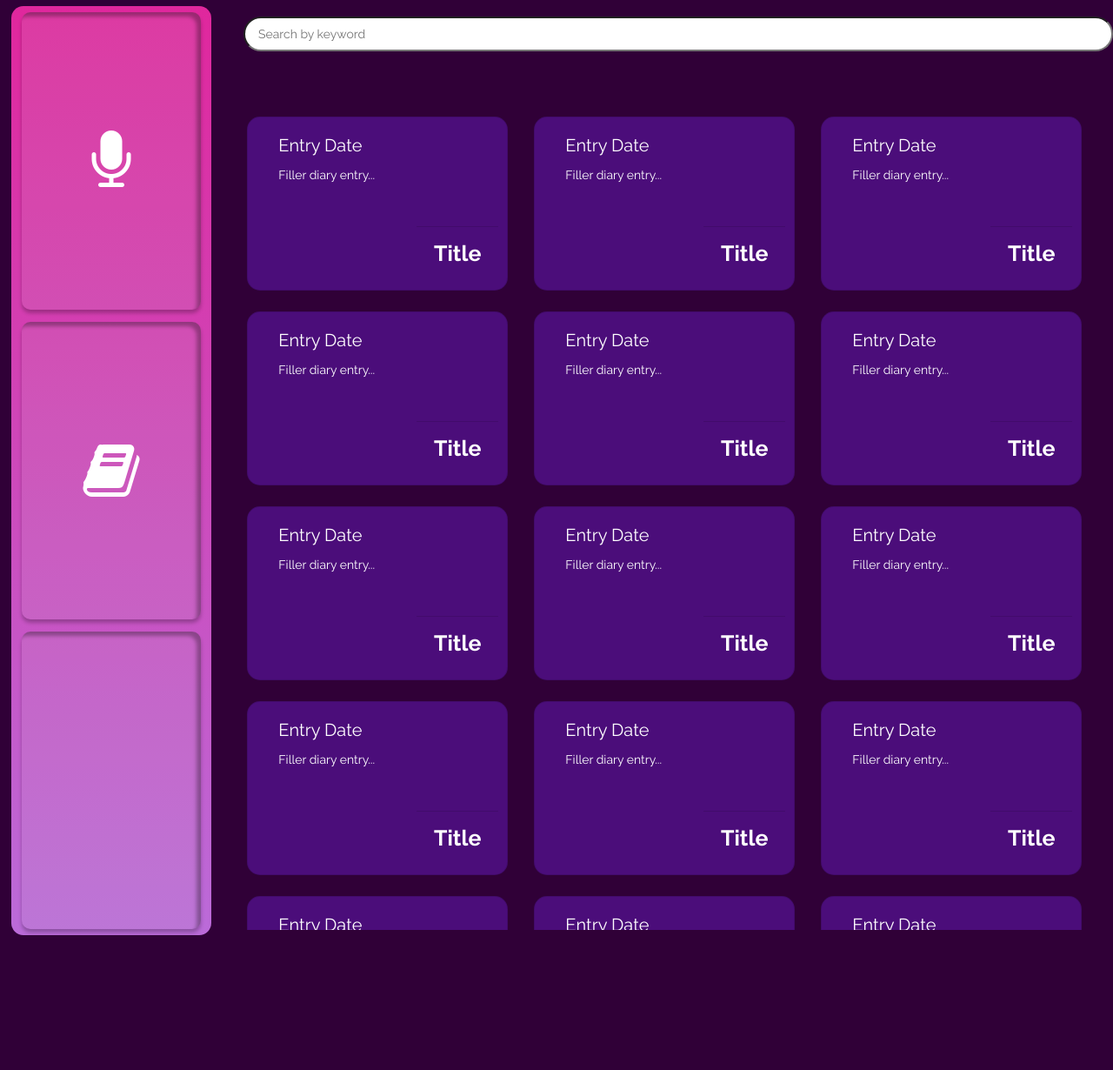
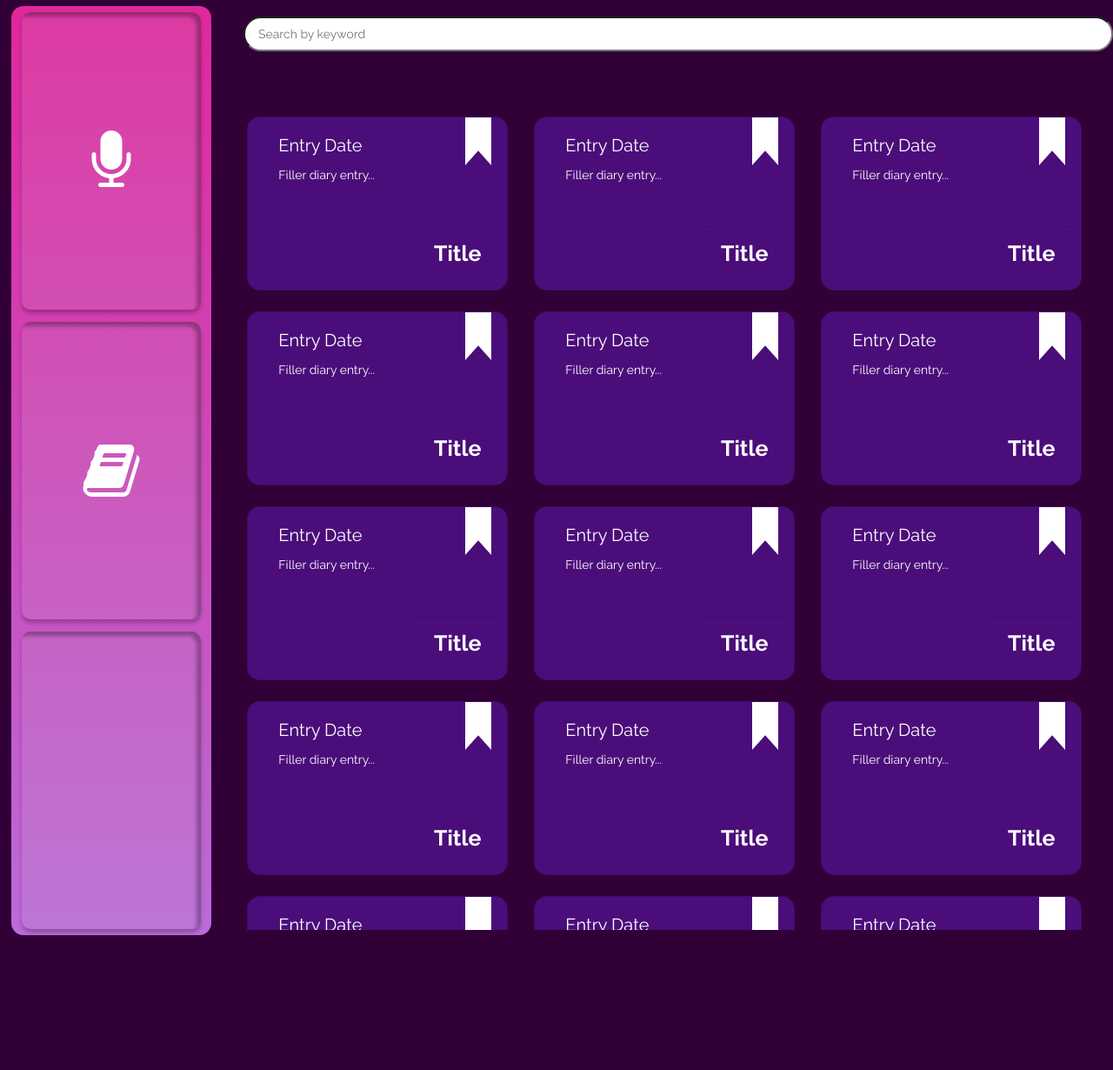
Before and after one commit to jacquelynchow/pennappsxxi, a Flask app: page /entries in a window 1280 px wide. Shown: the part 106-1336 px from the top of the page at 87% size. Run offline with Flask 2, Linux system fonts and the light colour scheme; some libraries are stand-ins or nearby versions.

Commit message:
added bookmark svg

```diff
--- a/app/static/styles/styles.css
+++ b/app/static/styles/styles.css
@@ -424,3 +424,8 @@ main#recording-space {
   text-align: left;
   padding-left: 5px;
 }
+
+.bookmark {
+  position: absolute;
+  left: 250px;
+}
--- a/app/templates/entries.html
+++ b/app/templates/entries.html
@@ -21,6 +21,11 @@
 
         <div class="card-deck">
             <div class="card text-center">
+                <div class="bookmark">
+                    <svg width="30" height="55" viewBox="0 0 30 55" fill="none" xmlns="http://www.w3.org/2000/svg">
+                        <path d="M0 0V55L15 38.2422L30 55V0H0Z" fill="white"/>
+                    </svg>
+                </div>
                 <div class="card-block">
                     <h4 class="card-title">Entry Date</h4>
                     <p class="card-text">
@@ -33,6 +38,11 @@
             </div>
 
             <div class="card text-center">
+                <div class="bookmark">
+                    <svg width="30" height="55" viewBox="0 0 30 55" fill="none" xmlns="http://www.w3.org/2000/svg">
+                        <path d="M0 0V55L15 38.2422L30 55V0H0Z" fill="white"/>
+                    </svg>
+                </div>
                 <div class="card-block">
                     <h4 class="card-title">Entry Date</h4>
                     <p class="card-text">
@@ -45,6 +55,11 @@
             </div>
 
             <div class="card text-center">
+                <div class="bookmark">
+                    <svg width="30" height="55" viewBox="0 0 30 55" fill="none" xmlns="http://www.w3.org/2000/svg">
+                        <path d="M0 0V55L15 38.2422L30 55V0H0Z" fill="white"/>
+                    </svg>
+                </div>
                 <div class="card-block">
                     <h4 class="card-title">Entry Date</h4>
                     <p class="card-text">
@@ -58,6 +73,11 @@
         </div>
         <div class="card-deck mt-4">
             <div class="card text-center">
+                <div class="bookmark">
+                    <svg width="30" height="55" viewBox="0 0 30 55" fill="none" xmlns="http://www.w3.org/2000/svg">
+                        <path d="M0 0V55L15 38.2422L30 55V0H0Z" fill="white"/>
+                    </svg>
+                </div>
                 <div class="card-block">
                     <h4 class="card-title">Entry Date</h4>
                     <p class="card-text">
@@ -70,6 +90,11 @@
             </div>
 
             <div class="card text-center">
+                <div class="bookmark">
+                    <svg width="30" height="55" viewBox="0 0 30 55" fill="none" xmlns="http://www.w3.org/2000/svg">
+                        <path d="M0 0V55L15 38.2422L30 55V0H0Z" fill="white"/>
+                    </svg>
+                </div>
                 <div class="card-block">
                     <h4 class="card-title">Entry Date</h4>
                     <p class="card-text">
@@ -81,6 +106,11 @@
                 </div>
             </div>
             <div class="card text-center">
+                <div class="bookmark">
+                    <svg width="30" height="55" viewBox="0 0 30 55" fill="none" xmlns="http://www.w3.org/2000/svg">
+                        <path d="M0 0V55L15 38.2422L30 55V0H0Z" fill="white"/>
+                    </svg>
+                </div>
                 <div class="card-block">
                     <h4 class="card-title">Entry Date</h4>
                     <p class="card-text">
@@ -94,6 +124,11 @@
         </div>
         <div class="card-deck mt-4">
             <div class="card text-center">
+                <div class="bookmark">
+                    <svg width="30" height="55" viewBox="0 0 30 55" fill="none" xmlns="http://www.w3.org/2000/svg">
+                        <path d="M0 0V55L15 38.2422L30 55V0H0Z" fill="white"/>
+                    </svg>
+                </div>
                 <div class="card-block">
                     <h4 class="card-title">Entry Date</h4>
                     <p class="card-text">
@@ -106,6 +141,11 @@
             </div>
 
             <div class="card text-center">
+                <div class="bookmark">
+                    <svg width="30" height="55" viewBox="0 0 30 55" fill="none" xmlns="http://www.w3.org/2000/svg">
+                        <path d="M0 0V55L15 38.2422L30 55V0H0Z" fill="white"/>
+                    </svg>
+                </div>
                 <div class="card-block">
                     <h4 class="card-title">Entry Date</h4>
                     <p class="card-text">
@@ -117,6 +157,11 @@
                 </div>
             </div>
             <div class="card text-center">
+                <div class="bookmark">
+                    <svg width="30" height="55" viewBox="0 0 30 55" fill="none" xmlns="http://www.w3.org/2000/svg">
+                        <path d="M0 0V55L15 38.2422L30 55V0H0Z" fill="white"/>
+                    </svg>
+                </div>
                 <div class="card-block">
                     <h4 class="card-title">Entry Date</h4>
                     <p class="card-text">
@@ -130,6 +175,11 @@
         </div>
         <div class="card-deck mt-4">
             <div class="card text-center">
+                <div class="bookmark">
+                    <svg width="30" height="55" viewBox="0 0 30 55" fill="none" xmlns="http://www.w3.org/2000/svg">
+                        <path d="M0 0V55L15 38.2422L30 55V0H0Z" fill="white"/>
+                    </svg>
+                </div>
                 <div class="card-block">
                     <h4 class="card-title">Entry Date</h4>
                     <p class="card-text">
@@ -142,6 +192,11 @@
             </div>
 
             <div class="card text-center">
+                <div class="bookmark">
+                    <svg width="30" height="55" viewBox="0 0 30 55" fill="none" xmlns="http://www.w3.org/2000/svg">
+                        <path d="M0 0V55L15 38.2422L30 55V0H0Z" fill="white"/>
+                    </svg>
+                </div>
                 <div class="card-block">
                     <h4 class="card-title">Entry Date</h4>
                     <p class="card-text">
@@ -153,6 +208,11 @@
                 </div>
             </div>
             <div class="card text-center">
+                <div class="bookmark">
+                    <svg width="30" height="55" viewBox="0 0 30 55" fill="none" xmlns="http://www.w3.org/2000/svg">
+                        <path d="M0 0V55L15 38.2422L30 55V0H0Z" fill="white"/>
+                    </svg>
+                </div>
                 <div class="card-block">
                     <h4 class="card-title">Entry Date</h4>
                     <p class="card-text">
@@ -167,6 +227,11 @@
 
         <div class="card-deck mt-4">
             <div class="card text-center">
+                <div class="bookmark">
+                    <svg width="30" height="55" viewBox="0 0 30 55" fill="none" xmlns="http://www.w3.org/2000/svg">
+                        <path d="M0 0V55L15 38.2422L30 55V0H0Z" fill="white"/>
+                    </svg>
+                </div>
                 <div class="card-block">
                     <h4 class="card-title">Entry Date</h4>
                     <p class="card-text">
@@ -179,6 +244,11 @@
             </div>
 
             <div class="card text-center">
+                <div class="bookmark">
+                    <svg width="30" height="55" viewBox="0 0 30 55" fill="none" xmlns="http://www.w3.org/2000/svg">
+                        <path d="M0 0V55L15 38.2422L30 55V0H0Z" fill="white"/>
+                    </svg>
+                </div>
                 <div class="card-block">
                     <h4 class="card-title">Entry Date</h4>
                     <p class="card-text">
@@ -190,6 +260,11 @@
                 </div>
             </div>
             <div class="card text-center">
+                <div class="bookmark">
+                    <svg width="30" height="55" viewBox="0 0 30 55" fill="none" xmlns="http://www.w3.org/2000/svg">
+                        <path d="M0 0V55L15 38.2422L30 55V0H0Z" fill="white"/>
+                    </svg>
+                </div>
                 <div class="card-block">
                     <h4 class="card-title">Entry Date</h4>
                     <p class="card-text">
```
Also changed, not shown: app/static/Vector.svg (added).
